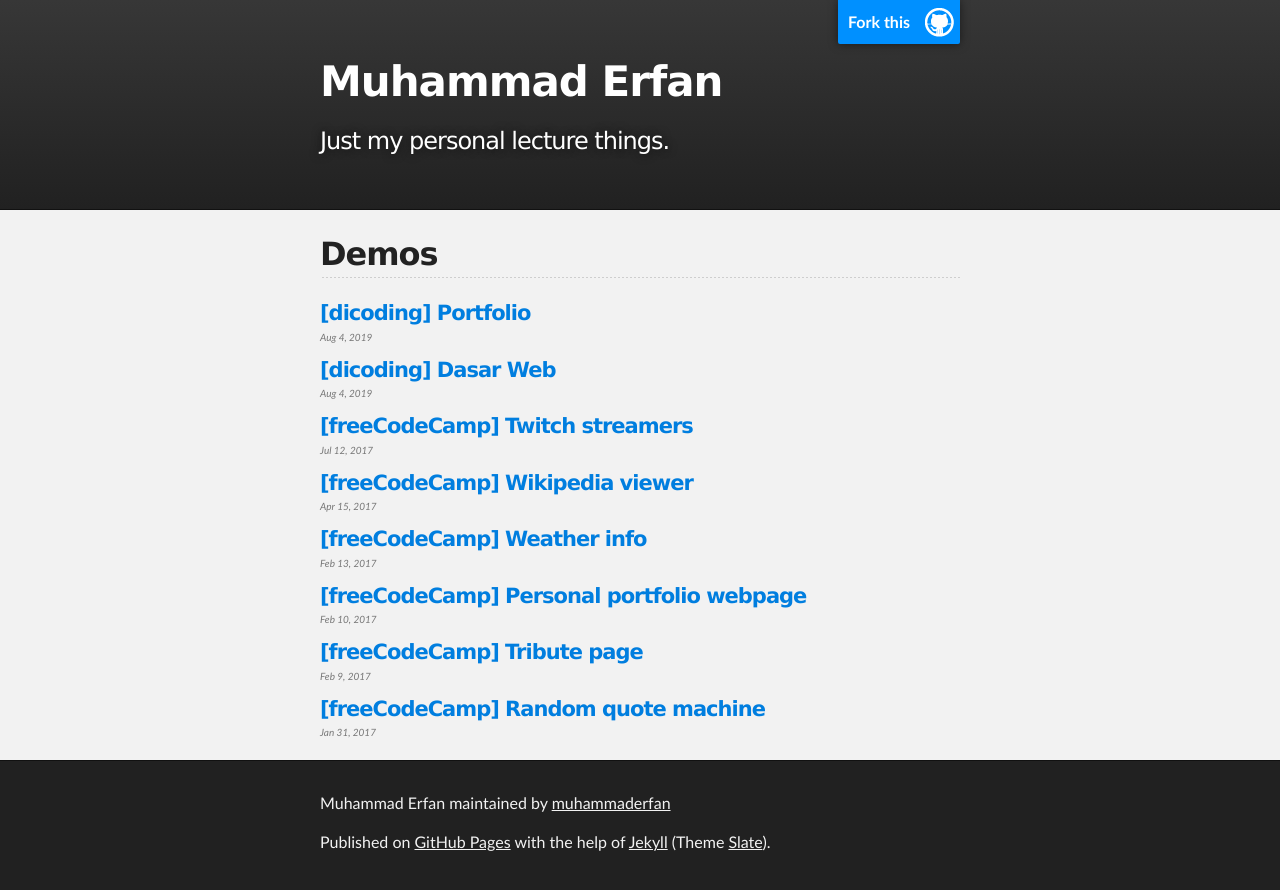
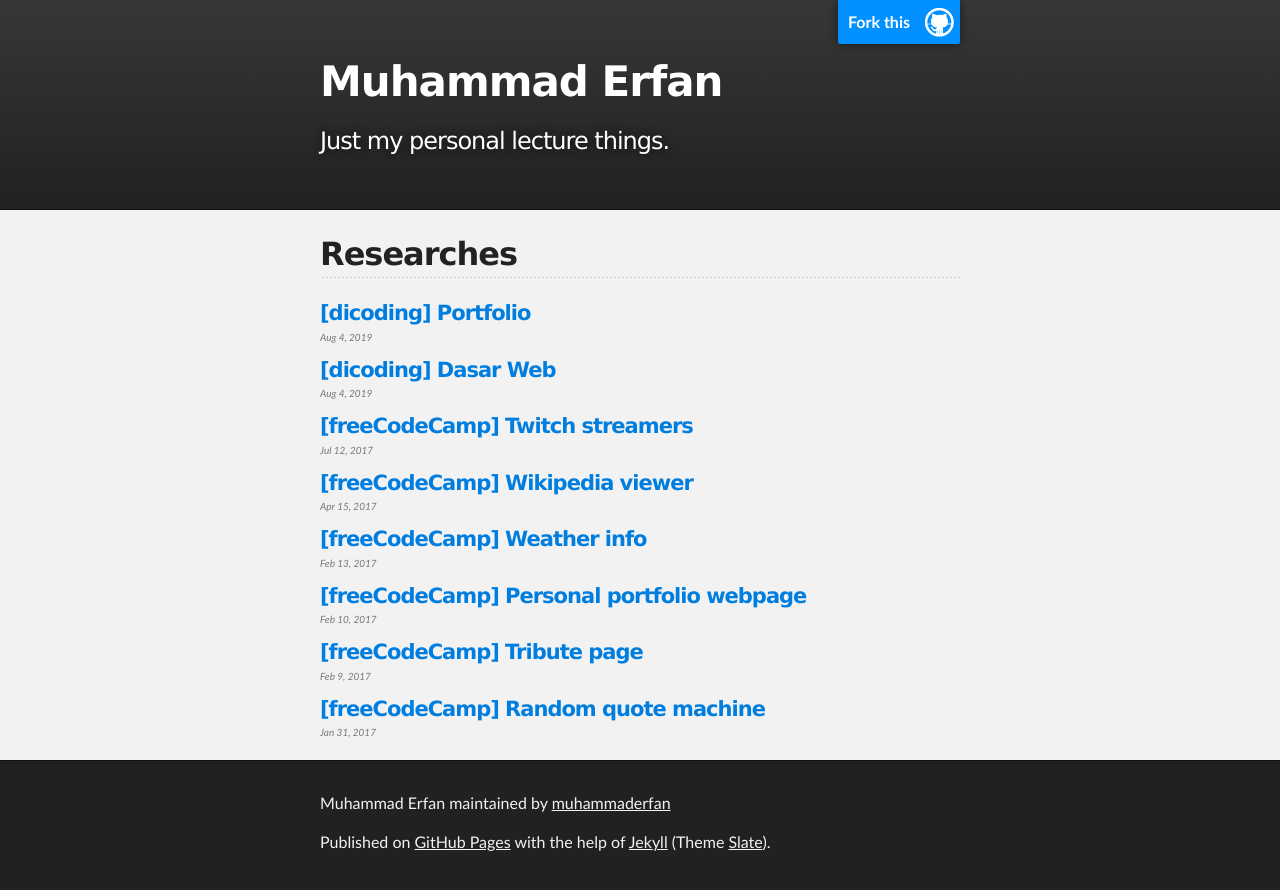
Before and after one commit to muhammaderfan/erf, a Jekyll site: the page built from demos.md, in a window 1280 px wide. Shown: the top 890 px of the page. Built offline with Jekyll 4.4.1, drawn with Linux system fonts in a browser that asks for light colours.

Commit message:
Update demo.html

```diff
--- a/_layouts/demo.html
+++ b/_layouts/demo.html
@@ -4,7 +4,7 @@
 
 <div id="demos">
 
-  <h2>Demos</h2>
+  <h2>Researches</h2>
 
   <div class="_lists">
 
```
